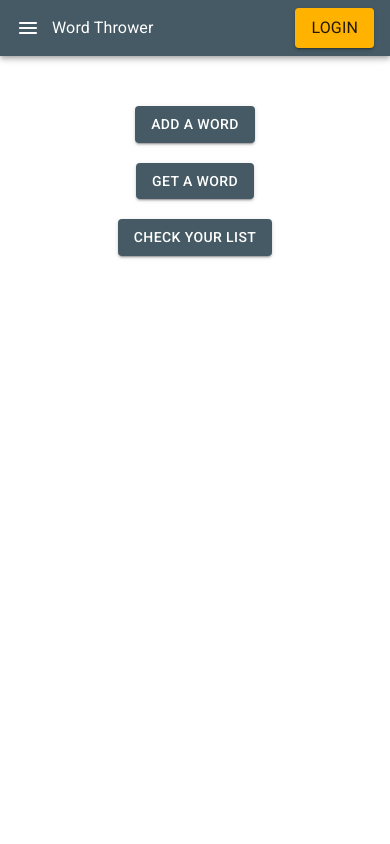
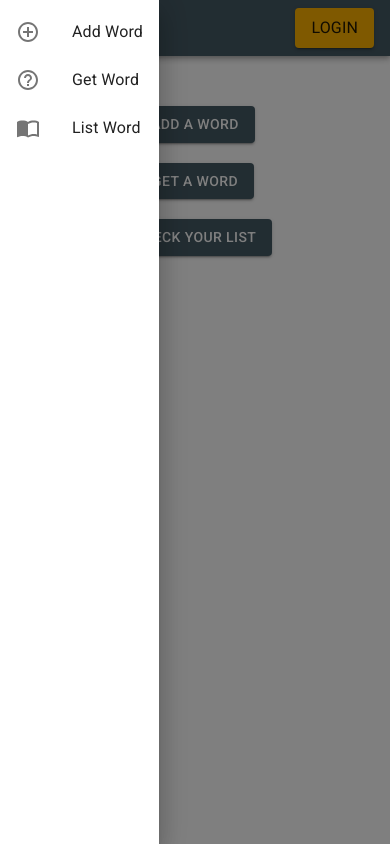
Before and after one commit to rohanj-02/random-word-thrower, a React (Create React App) app in the folder client/: page / in a window 390 px wide. Both pictures are taken after a click on the button 28 px from the left and 28 px from the top of the page. Built offline with nearby package versions, Linux system fonts and the light colour scheme; no server answers.

Commit message:
Hamburger Menu Added

```diff
--- a/client/src/App.css
+++ b/client/src/App.css
@@ -37,3 +37,8 @@
     transform: rotate(360deg);
   }
 }
+
+.text-link {
+  color: inherit;
+  text-decoration: inherit;
+}
--- a/client/src/components/NavBar.js
+++ b/client/src/components/NavBar.js
@@ -5,30 +5,83 @@ import {
     IconButton,
     Typography,
     Button,
-    ThemeProvider} from "@material-ui/core";
+    ThemeProvider,
+    Drawer,
+    List,
+    ListItem,
+    ListItemIcon,
+    ListItemText,
+    } from "@material-ui/core";
 import MenuIcon from "@material-ui/icons/MenuRounded";
 import theme from "../theme";
+import AddCircleOutlineIcon from '@material-ui/icons/AddCircleOutline';
+import HelpOutlineIcon from '@material-ui/icons/HelpOutline';
+import ImportContactsIcon from '@material-ui/icons/ImportContacts';
+import {Link} from "react-router-dom";
 
 class NavBar extends React.Component{
 
     constructor(props){
         super(props);
         this.state = {
-            anything: "",
+            sideBar: false,
         }
     }
 
+    toggleSideBar = () => {
+        this.setState({sideBar: !this.state.sideBar});
+    }
 
     render(){
         return(
             <ThemeProvider theme={theme}>
-                <AppBar position="sticky">
+                <Drawer anchor="left" open={this.state.sideBar} onClose = {this.toggleSideBar}>
+                <div
+                    role="presentation"
+                    >
+                    <List>
+                        <Link to={{
+                                    pathname: "/addWord",
+                                    state: {wordList: this.props.wordList}
+                                }} className="text-link">
+                            <ListItem button>
+                                <ListItemIcon><AddCircleOutlineIcon/></ListItemIcon>
+                                <ListItemText primary="Add Word"/>
+                            </ListItem>
+                        </Link>
+                        <Link to={{
+                                    pathname: "/getWord",
+                                    state: {wordList: this.props.wordList}
+                                }} className="text-link">
+                            <ListItem button>
+                                <ListItemIcon><HelpOutlineIcon/></ListItemIcon>
+                                <ListItemText primary="Get Word"/>
+                            </ListItem>
+                        </Link>
+                        <Link to={{
+                                    pathname: "/listWord",
+                                    state: {wordList: this.props.wordList}
+                                }} className="text-link">
+                            <ListItem button>
+                                <ListItemIcon><ImportContactsIcon/></ListItemIcon>
+                                <ListItemText primary="List Word"/>
+                            </ListItem>
+                        </Link>
+                    </List>
+                    </div>
+                </Drawer>
+                 <AppBar position="sticky">
                     <Toolbar>
-                        <IconButton edge = "start">
+                        <IconButton edge = "start" onClick={this.toggleSideBar}>
                             <MenuIcon style={{color: "#ffffff"}}/>
                         </IconButton>
                         <Typography variant="subtitle1" style={{flexGrow: 1}}>
+                            <Link to={{
+                                pathName:"/",
+                                state: {wordList: this.props.wordList}
+                            }} className="text-link">
                             Word Thrower
+                            </Link>
                         </Typography>
                         <div style={{alignItems: "right"}}>
                             <ThemeProvider theme={theme}>
@@ -39,7 +92,6 @@ class NavBar extends React.Component{
                                 </Button>
                             </ThemeProvider>
                         </div>
-
                     </Toolbar>
                 </AppBar>
             </ThemeProvider>
--- a/client/src/components/addWord.js
+++ b/client/src/components/addWord.js
@@ -48,14 +48,13 @@ class addWord extends React.Component{
 
     }
 
-
     render(){
         if(this.state.redirect){
             return <Redirect push to="/" />
         }
         return(
             <div>
-                <NavBar/>
+                <NavBar wordList = {this.props.location.state.wordList}/>
                 <div
                 style={{
                 display: "flex",
--- a/client/src/components/getWord.js
+++ b/client/src/components/getWord.js
@@ -52,7 +52,7 @@ class getWord extends React.Component{
         return (
             <div>
                 <ThemeProvider theme={theme}>
-                    <NavBar/>
+                    <NavBar wordList ={ this.props.location.state.wordList}/>
                     <div
                         style={{
                             justifyContent:"center",
--- a/client/src/components/home.js
+++ b/client/src/components/home.js
@@ -5,6 +5,7 @@ import {Button} from "@material-ui/core";
 import theme from "../theme";
 import {ThemeProvider, Grid} from "@material-ui/core";
 
+//+,?
 class Home extends React.Component {
 
     constructor(props){
@@ -16,13 +17,28 @@ class Home extends React.Component {
     }
 
     async componentDidMount(){
-        if(this.state.wordList.length <= 0){
-            this.callApi()
-            .then((res) => {
-                this.setState({wordList : res});
-            })
-            .catch(err => console.log(err));
+        if(this.props.location.state){
+            const {wordList} = this.props.location.state.wordList;
+            if(wordList){
+                this.setState({wordList : wordList});
+                console.log("Same as before");
+            }
         }
+        // if(this.state.wordList.length <= 0){
+        //     this.callApi()
+        //     .then((res) => {
+        //         this.setState({wordList : res});
+        //     })
+        //     .catch(err => console.log(err));
+        // }
+        this.callApi()
+        .then((res) => {
+            if(res.length > this.state.wordList.length){
+                this.setState({wordList:res});
+                console.log("Updated");
+            }
+        })
+        .catch(err => console.log(err));
     }
 
     callApi = async() => {
@@ -37,7 +53,7 @@ class Home extends React.Component {
         return(
             <div>
                 <ThemeProvider theme={theme}>
-                    <NavBar/>
+                    <NavBar wordList={this.state.wordList}/>
                     <div
                     style={{
                     display: "flex",
@@ -51,7 +67,10 @@ class Home extends React.Component {
                     }}>
                         <Grid container elevation={6}>
                             <Grid item xs = {12} style={{display: "flex", justifyContent: "center", margin: 10}}>
-                                <Link to="/addWord">
+                                <Link to={{
+                                        pathname: "/addWord",
+                                        state: this.state
+                                    }} className="text-link">
                                     <Button variant = "contained" color = "primary" size = "medium" name="addButton">
                                         Add a word
                                     </Button>
--- a/client/src/components/listWords.js
+++ b/client/src/components/listWords.js
@@ -12,10 +12,8 @@ const listWord = (props) => {
     return(
         <div style={{width:"100%"}}>
             <ThemeProvider theme={theme}>
-                <NavBar/>
-                {/* <Grid container> */}
-                    {listOfWords}
-                {/* </Grid> */}
+                <NavBar wordList ={ wordList}/>
+                {listOfWords}
             </ThemeProvider>
         </div>
     )
```
